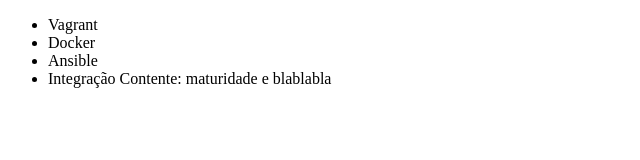
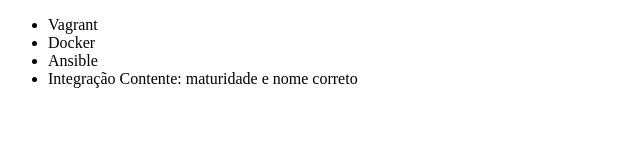
Before and after one commit to GabrielLuis/testGit, a plain HTML site: page index.html in a window 1280 px wide. Shown: the full height of the page, 0-640 px from the left. Drawn offline with Linux system fonts and the light colour scheme.

Commit message:
correcao nome

```diff
--- a/index.html
+++ b/index.html
@@ -9,7 +9,7 @@
         <li>Vagrant</li>
         <li>Docker</li>
         <li>Ansible</li>
-        <li>Integração Contente: maturidade e blablabla</li>
+        <li>Integração Contente: maturidade e nome correto</li>
     </ul>
 </body>
 </html>
```
